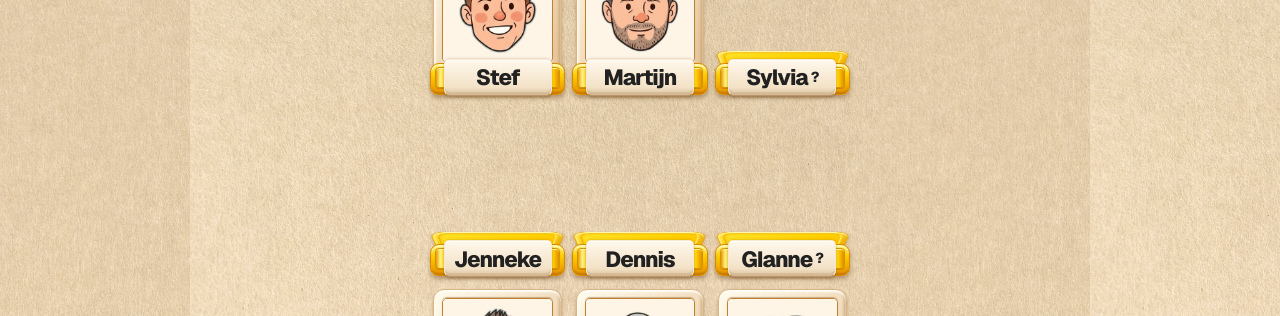
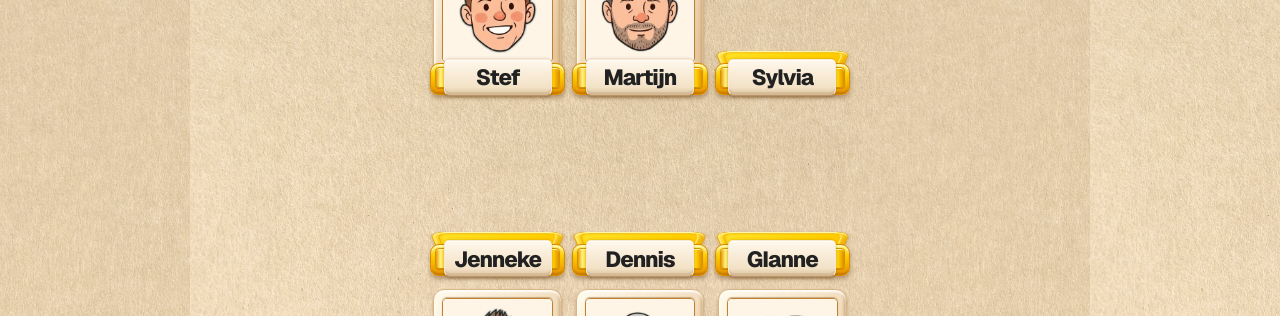
Before and after one commit to dnnsptri/wie-is-er, a Next.js app: page / in a window 1280 px wide. Shown: the part 264-580 px from the top of the page. Built offline with nearby package versions, Linux system fonts and the light colour scheme.

Commit message:
Remove the question mark from unconfirmed cards

```diff
--- a/app/attendance-board.tsx
+++ b/app/attendance-board.tsx
@@ -202,7 +202,6 @@ export default function AttendanceBoard({
               <span className="name">
                 {person.name}
                 {ghost && <span className="card-marker" aria-hidden="true">+1</span>}
-                {data && unconfirmed && <span className="card-marker" aria-hidden="true">?</span>}
               </span>
               {person.id === selected?.person.id && (
                 <button type="button" className="card-toggle" disabled={saving || !data}
```
